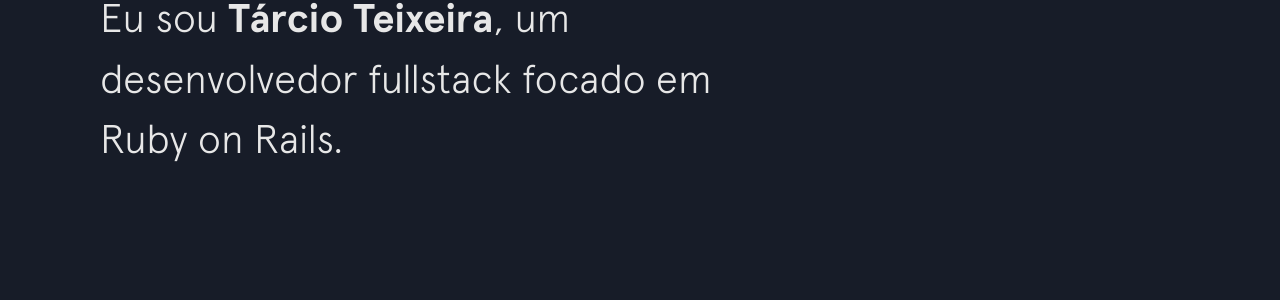
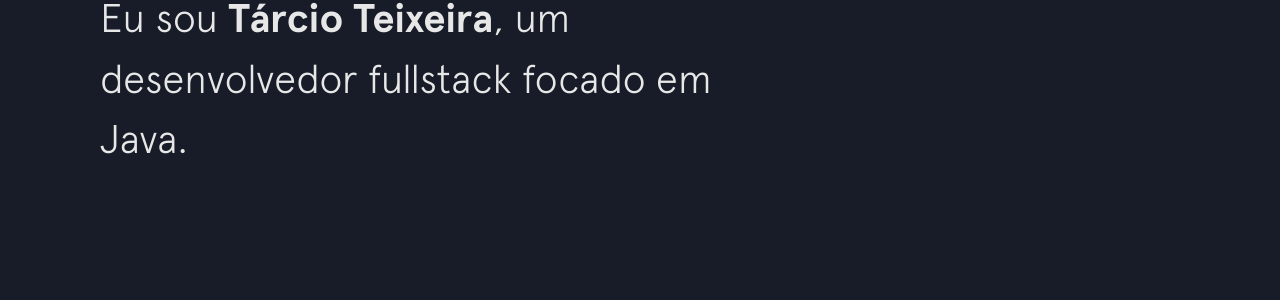
Before and after one commit to teixrepo/my-portfolio, a Jekyll site: the page built from index.html, in a window 1280 px wide. Shown: the part 391-691 px from the top of the page. Built offline with Jekyll 4.4.1, drawn with Linux system fonts in a browser that asks for light colours; nearby versions of some CDN libraries.

Commit message:
Update intro.html

```diff
--- a/_includes/intro.html
+++ b/_includes/intro.html
@@ -4,7 +4,7 @@
   </h1>
 
   <h2 class="intro__tagline">Eu sou
-    <span class="name"> Tárcio Teixeira</span>, um desenvolvedor fullstack focado em Ruby on Rails.
+    <span class="name"> Tárcio Teixeira</span>, um desenvolvedor fullstack focado em Java.
   </h2>
 
   <h3 class="intro__contact">
```
